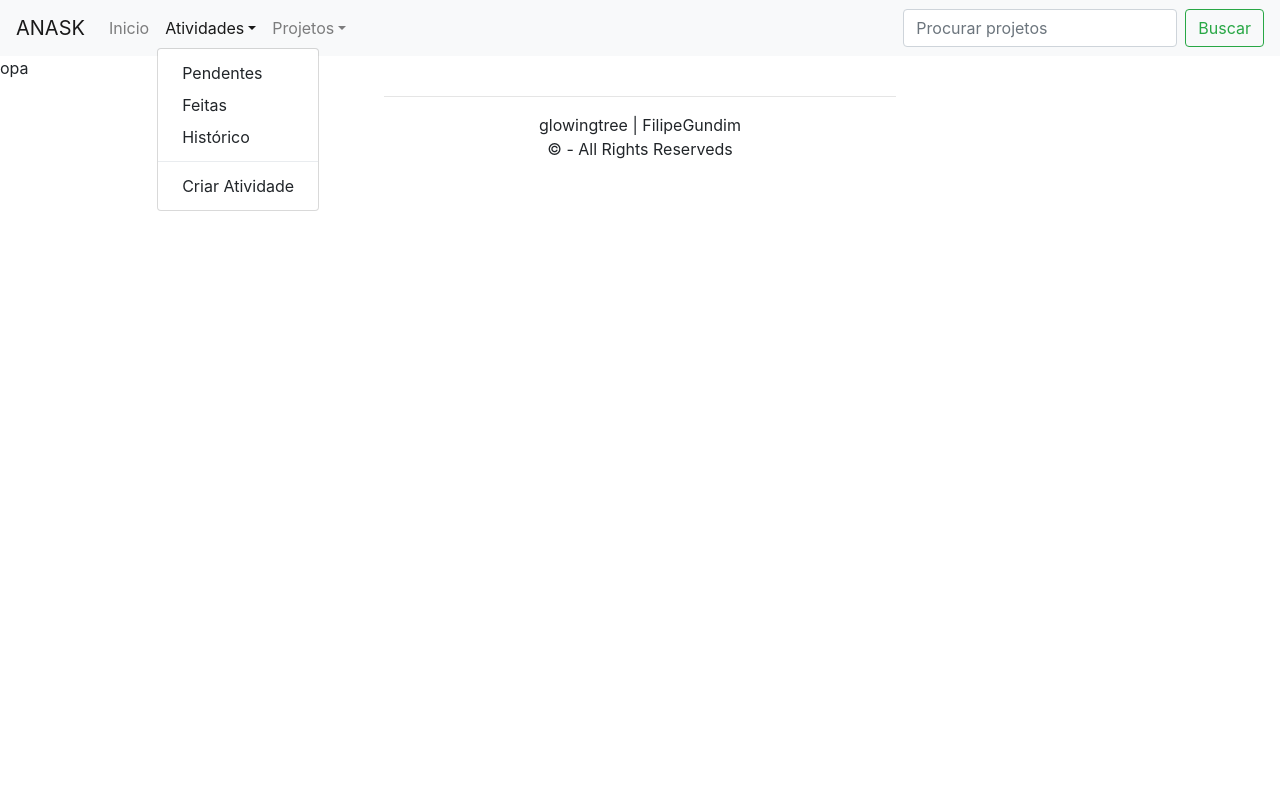
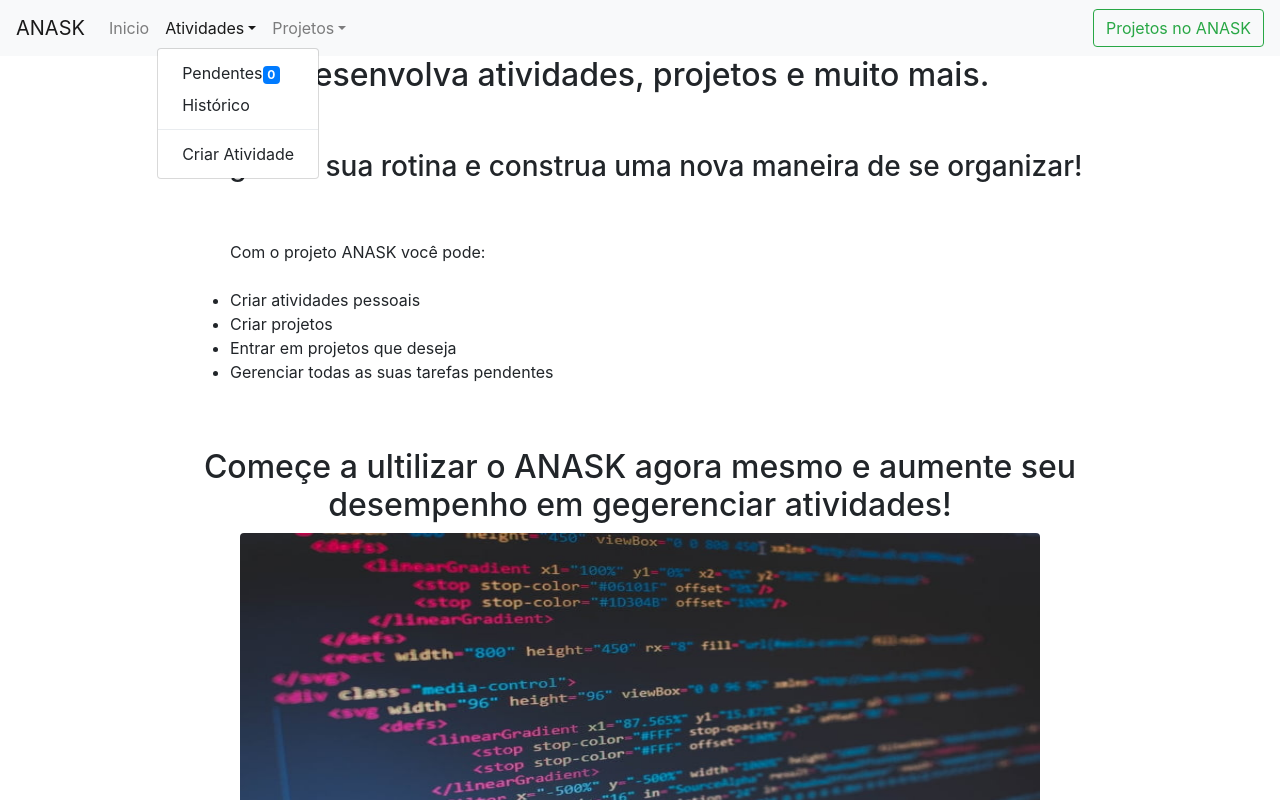
Before and after one commit to FilipeGundim/ANASK, a React (Create React App) app in the folder frontend/front-anask/: page / in a window 1280 px wide. Both pictures are taken after a click on the button "Atividades". Shown: the top 800 px of the page. Built offline with nearby package versions, Linux system fonts and the light colour scheme; no server answers.

Commit message:
quase pronto

```diff
--- a/frontend/front-anask/src/App.js
+++ b/frontend/front-anask/src/App.js
@@ -7,8 +7,8 @@ import Router from './components/utils/routes';
 function App() {
   return (
     <div className="App">
-      <Header />
-      <Router />
+      <Header id = {1001} />
+      <Router id = {1001} />
       <Footer />
     </div>
   );
--- a/frontend/front-anask/src/components/header.jsx
+++ b/frontend/front-anask/src/components/header.jsx
@@ -1,7 +1,30 @@
 import React from 'react'
-import {Navbar, Nav, NavDropdown, Form, FormControl, Button } from 'react-bootstrap'
+import { Navbar, Nav, NavDropdown, Badge, Form, Button } from 'react-bootstrap'
+import axios from 'axios'
 
-const Header = () => {
+
+class Header extends React.Component {
+    constructor(props) {
+        super(props);
+        this.state = {
+            id_usuario: 1001,
+            badge:[]
+        }
+        this.getBadge();
+
+    }
+
+    getBadge() {
+        let url = `http://localhost:3001/atividades/${this.state.id_usuario}`
+        axios.get(url).then(res => {
+            let data = res.data
+            this.setState({
+                badge: data.recordsets[0]
+            })
+        })
+    }
+
+    render() {
         return (
             <Navbar bg="light" expand="lg">
                 <Navbar.Brand href="/">ANASK</Navbar.Brand>
@@ -10,27 +33,25 @@ const Header = () => {
                     <Nav className="mr-auto">
                         <Nav.Link href="/">Inicio</Nav.Link>
                         <NavDropdown title="Atividades" id="basic-nav-dropdown">
-                        <NavDropdown.Item href="/atividades-pendentes">Pendentes</NavDropdown.Item>
-                        <NavDropdown.Item href="/atividades-feitas">Feitas</NavDropdown.Item>
+                        <NavDropdown.Item href="/atividades-pendentes">Pendentes<Badge variant="primary">{this.state.badge.length}</Badge></NavDropdown.Item>
                             <NavDropdown.Item href="/historico-atividades">Histórico</NavDropdown.Item>
                             <NavDropdown.Divider />
                             <NavDropdown.Item href="/criar-atividade">Criar Atividade</NavDropdown.Item>
                         </NavDropdown>
                         <NavDropdown title="Projetos" id="basic-nav-dropdown">
-                        <NavDropdown.Item href="/projetos-pendentes">Pendentes</NavDropdown.Item>
-                        <NavDropdown.Item href="/projetos-feitos">Feitos</NavDropdown.Item>
+                            <NavDropdown.Item href="/projetos-pendentes">Pendentes<Badge variant="primary">9</Badge></NavDropdown.Item>
                             <NavDropdown.Item href="/historico-projetos">Histórico</NavDropdown.Item>
                             <NavDropdown.Divider />
                             <NavDropdown.Item href="/criar-projeto">Criar Projeto</NavDropdown.Item>
                         </NavDropdown>
                     </Nav>
                     <Form inline>
-                    <FormControl type="text" placeholder="Procurar projetos" className="mr-sm-2" />
-                    <Button variant="outline-success">Buscar</Button>
+                        <Button variant="outline-success" href="/busca-projetos">Projetos no ANASK</Button>
                     </Form>
                 </Navbar.Collapse>
             </Navbar>
         )
     }
+}
 
 export default Header;
--- a/frontend/front-anask/src/components/inicio.jsx
+++ b/frontend/front-anask/src/components/inicio.jsx
@@ -1,10 +1,45 @@
 import React from 'react'
+import {Image} from 'react-bootstrap'
+import image1 from '../imagens/reat-image.jpg'
 
-const Inicio = () =>{
 
-    return(
-        <div>
-            opa
+const Inicio = () => {
+
+    let divStyle = {
+        justifyContent: "center",
+        textAlign: "center",
+        width: "900px",
+        marginLeft: "auto",
+        marginRight: "auto"
+    }
+
+    let imageStyle = {
+        width: "800px",
+        height: "350px",
+        boderRadius: "20px"
+    }
+
+    return (
+        <div style={divStyle}>
+            <h2>Desenvolva atividades, projetos e muito mais.</h2>
+            <br/>
+            <br/>
+            <h3>Organize sua rotina e construa uma nova maneira de se organizar!</h3>
+            <br/>
+            <br/>
+            <ul style = {{textAlign:"left"}}>
+            Com o projeto ANASK você pode:
+                <br/>
+                <br/>
+                <li>Criar atividades pessoais</li>
+                <li>Criar projetos</li>
+                <li>Entrar em projetos que deseja</li>
+                <li>Gerenciar todas as suas tarefas pendentes</li>
+            </ul>
+            <br />
+            <br />
+            <h2>Começe a ultilizar o ANASK agora mesmo e aumente seu desempenho em gegerenciar atividades!</h2>
+            <Image src={image1} style={imageStyle} rounded/>
         </div>
     )
 }
--- a/frontend/front-anask/src/components/utils/atividades/atividades.jsx
+++ b/frontend/front-anask/src/components/utils/atividades/atividades.jsx
@@ -1,5 +1,5 @@
 import React from 'react'
-import { Card, Button, Container, Row } from 'react-bootstrap'
+import { Card, Button, Table } from 'react-bootstrap'
 import axios from 'axios';
 
 class Atividades extends React.Component {
@@ -16,11 +16,15 @@ class Atividades extends React.Component {
         let url = `http://localhost:3001/atividades/${this.state.id_usuario}`
         axios.get(url).then(res => {
             let data = res.data
-            console.log(data)
             this.setState({
                 atividades: data.recordsets[0]
             })
         })
+    }
+
+    finalizaAtividade(row) {
+        let url = `http://localhost:3001/finaliza-atividade/${row.id}`
+        axios.post(url).then(alert(`A atividade ${row.titulo} foi finalizada`))
     }
 
     cardStyle = {
@@ -32,9 +36,8 @@ class Atividades extends React.Component {
 
     render() {
         return (
-            <Container style={this.cardStyle}>
+            <Table responsive>
                 {this.state.atividades.map(row => (
-                    <Row>
                     <Card style={{ width: '18rem', margin: "15px" }}>
                         <Card.Body key={row.id}>
                             <Card.Title>{row.titulo}</Card.Title>
@@ -45,12 +48,11 @@ class Atividades extends React.Component {
                             <Button className="mt-1 mr-1" variant="primary" type="submit">
                                 Editar atividade
                             </Button>
-                                <Button className="mt-1 ml-1" variant="danger">Finalizar</Button>
+                            <Button className="mt-1 ml-1" variant="danger" onClick={() => this.finalizaAtividade(row)}>Finalizar</Button>
                         </Card.Body>
                     </Card>
-                    </Row>
                 ))}
-            </Container>
+            </Table>
         )
     }
 }
--- a/frontend/front-anask/src/components/utils/atividades/novaAtividade.jsx
+++ b/frontend/front-anask/src/components/utils/atividades/novaAtividade.jsx
@@ -22,16 +22,10 @@ class atividadeForm extends React.Component {
     }
 
     postAtividade() {
-        let url = "http://localhost:3001/atividade"
-        let body = {
-            titulo : this.state.titulo,
-            descricao : this.state.descricao,
-            data_ini : this.state.data_ini,
-            data_fim : this.state.data_fim,
-            responsavel : 1001
-        }
+        let url = "http://localhost:3001/cria-atividade"
+        let body = this.state
         console.log(body)
-        axios.post(url, JSON.stringify(body)).then(
+        axios.post(url, body).then(
             alert("Ativiade criada com succeso!")
         ).catch(
             alert("Algo deu errado")
--- /dev/null
+++ b/frontend/front-anask/src/components/utils/projetos/projetos.jsx
@@ -0,0 +1,57 @@
+import React from 'react'
+import { FormControl, Button, Container } from 'react-bootstrap'
+import Jumbotron from 'react-bootstrap/Jumbotron'
+import axios from 'axios'
+
+class Projetos extends React.Component {
+    constructor(props) {
+        super(props);
+        this.state = {
+            projetos: []
+        }
+    }
+
+    getProjetos(e) {
+        let url = `http://localhost:3001/projetos/${e}`
+        axios.get(url).then(res => {
+            let data = res.data
+            console.log(data.recordset)
+            this.setState({
+                projetos: data.recordset
+            })
+        })
+    }
+
+    inputStyle = {
+        width: "600px",
+        marginLeft: "auto",
+        marginRight: "auto",
+        justifyContent: "center"
+    }
+
+    render() {
+        return (
+            <div>
+                <FormControl type="text" placeholder="Procurar projetos" className="mt-2 mb-2" style={this.inputStyle} onChange={(e) => { this.getProjetos(e.target.value) }} />
+                {
+                    this.state.projetos.map(row => (
+                        <Jumbotron fluid>
+                            <Container>
+                                <h1>{row.titulo}</h1>
+                                <h2>{row.descricao}</h2>
+                                <p>
+                                    começo: {row.data_ini.replace("T00:00:00.000Z", "")}
+                                    <br />
+                                    fim: {row.data_fim.replace("T00:00:00.000Z", "")}
+                                </p>
+                                <Button>Ingressar</Button>
+                            </Container>
+                        </Jumbotron>
+                    ))
+                }
+            </div>
+        )
+    }
+}
+
+export default Projetos;
--- a/frontend/front-anask/src/components/utils/routes.jsx
+++ b/frontend/front-anask/src/components/utils/routes.jsx
@@ -4,8 +4,9 @@ import Inicio from '../inicio'
 import Atividades from './atividades/atividades'
 import AtividadeForm from './atividades/novaAtividade'
 import ProjetoForm from './projetos/novoProjeto'
+import Projetos from './projetos/projetos'
 
-const Router = () => {
+const Router = (props) => {
     return (
         <div>
             <BrowserRouter>
@@ -14,6 +15,7 @@ const Router = () => {
                     <Route path="/atividades-pendentes" component={Atividades} />
                     <Route path="/criar-atividade" component={AtividadeForm} />
                     <Route path="/criar-projeto" component={ProjetoForm} />
+                    <Route path="/busca-projetos" component={Projetos} />
                 </Switch>
             </BrowserRouter>
         </div>
```
Also changed, not shown: frontend/front-anask/src/components/utils/projetos/novoProjeto.jsx (+16 -8 lines), frontend/front-anask/src/imagens/reat-image.jpg (added). Lines whose indentation alone changed are shown as unchanged.
